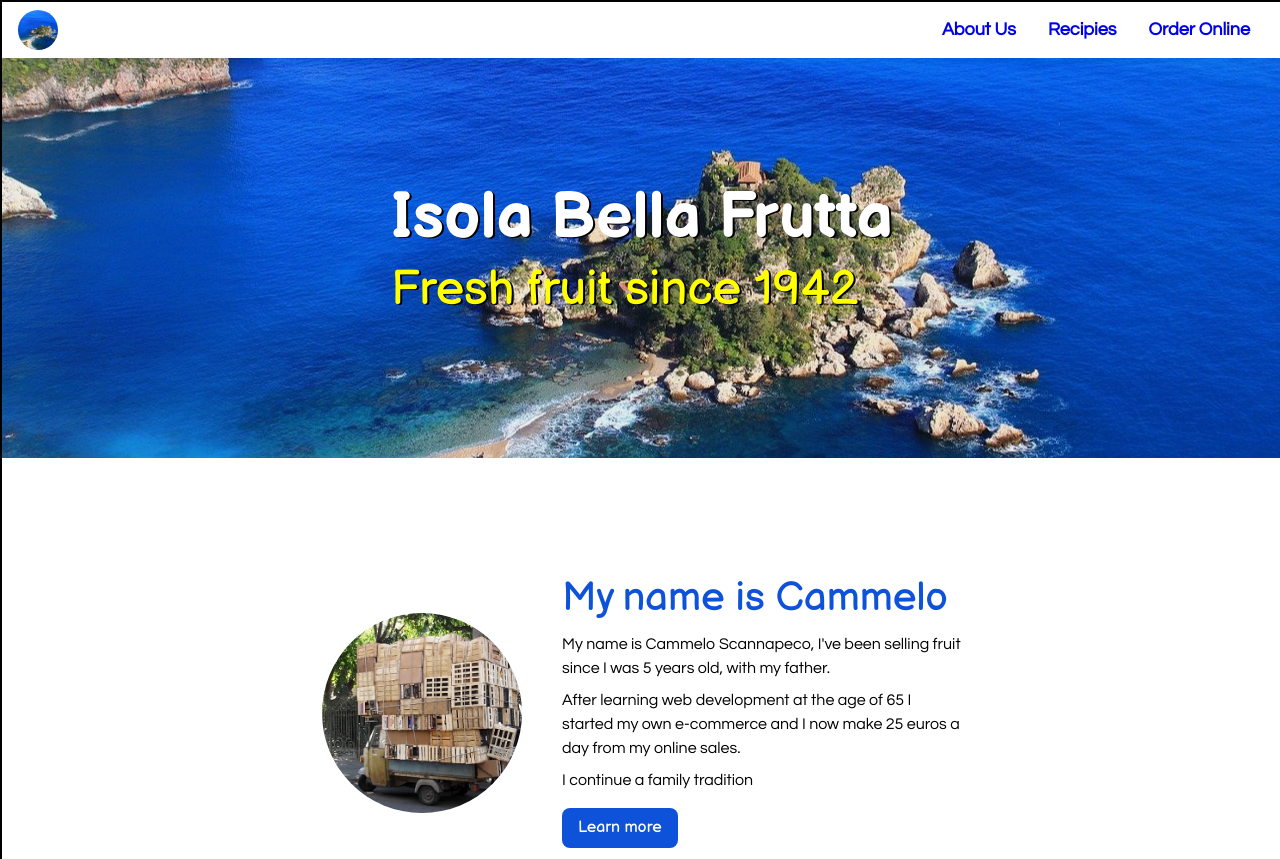
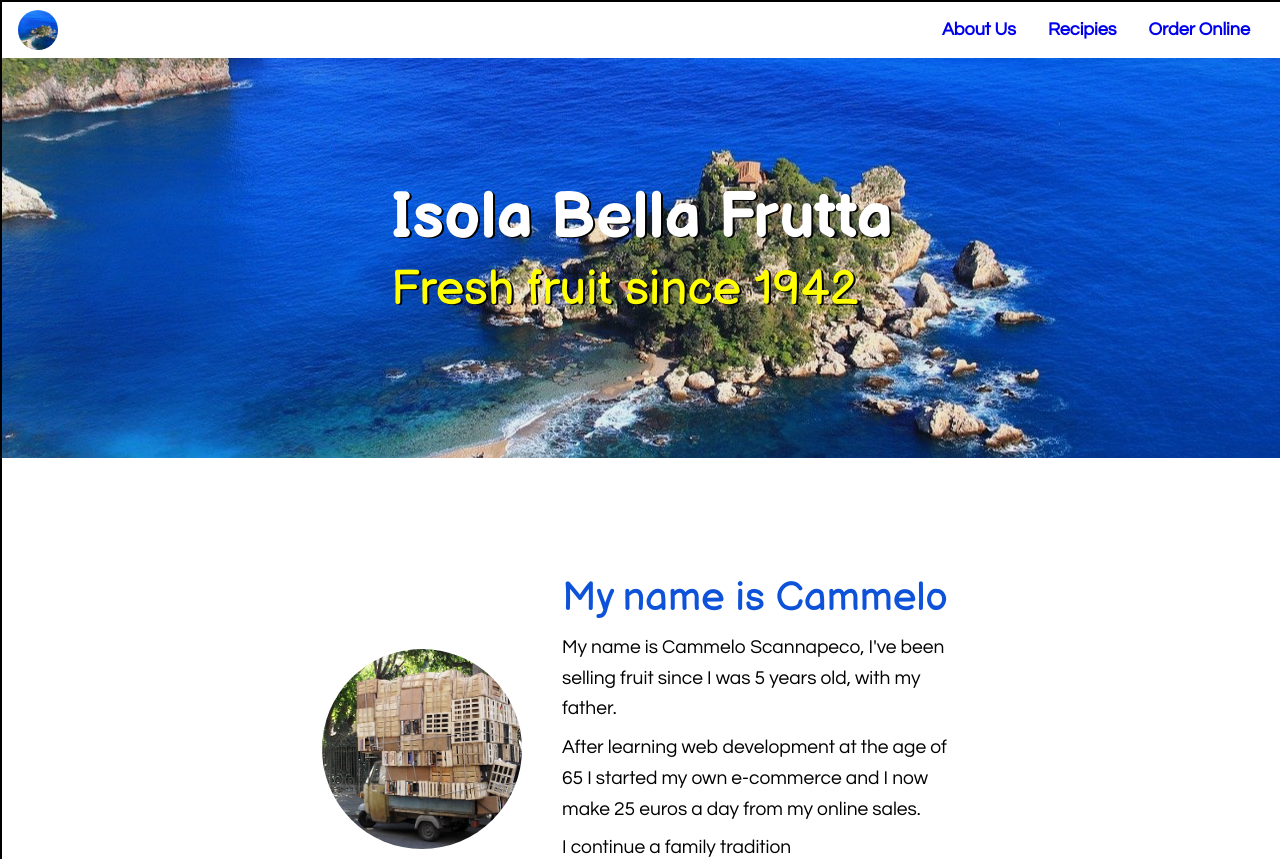
Before and after one commit to ilzio/lapa-frutta, a Next.js app: page / in a window 1280 px wide. Shown: the top 859 px of the page. Built offline with nearby package versions, Linux system fonts and the light colour scheme.

Commit message:
typography cleanup + p font increased

```diff
--- a/styles/_typography.scss
+++ b/styles/_typography.scss
@@ -17,8 +17,6 @@ h2 {
   font-family: "Balsamiq Sans", cursive;
   line-height: 1em;
   margin-bottom: 16px;
-
-  //   font-weight: 700;
 }
 h3 {
   font-size: 40px;
@@ -27,7 +25,8 @@ h3 {
   margin-bottom: 14px;
 }
 p {
-  line-height: 1.5em;
+  line-height: 1.6em;
+  font-size: 1.2em;
 }
 // do it locally
 a {
```
